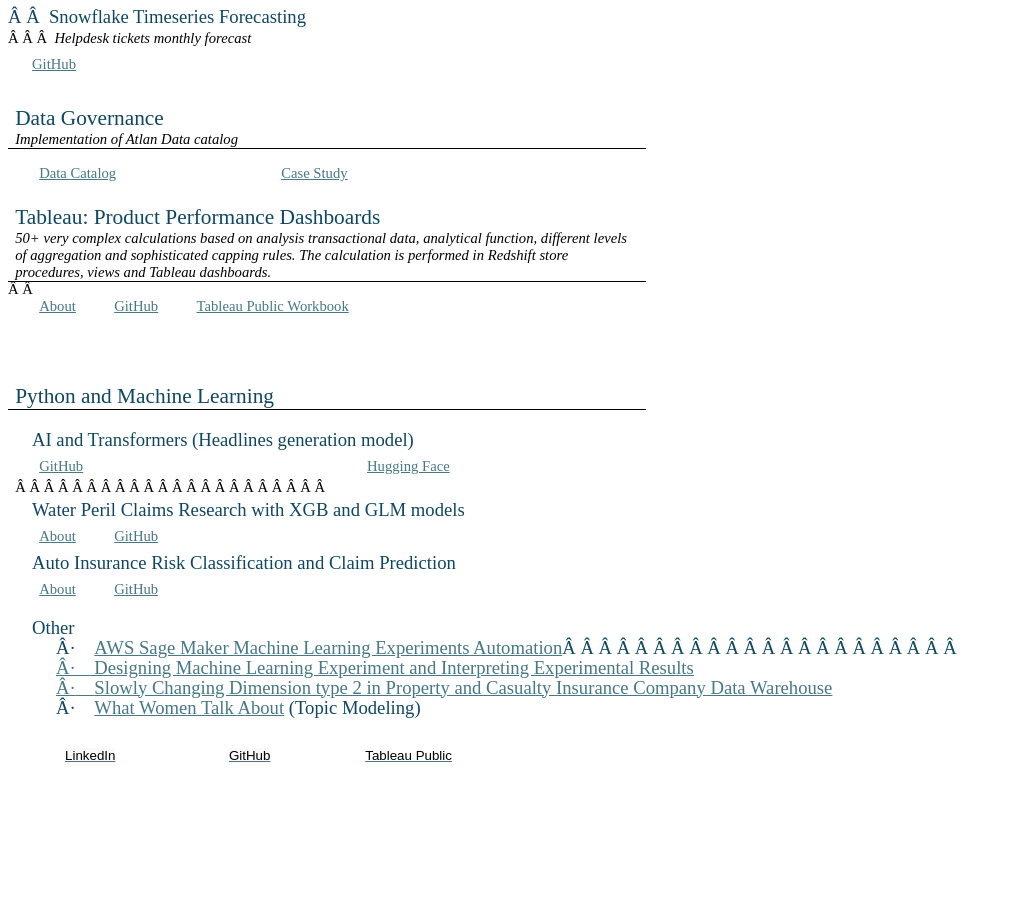
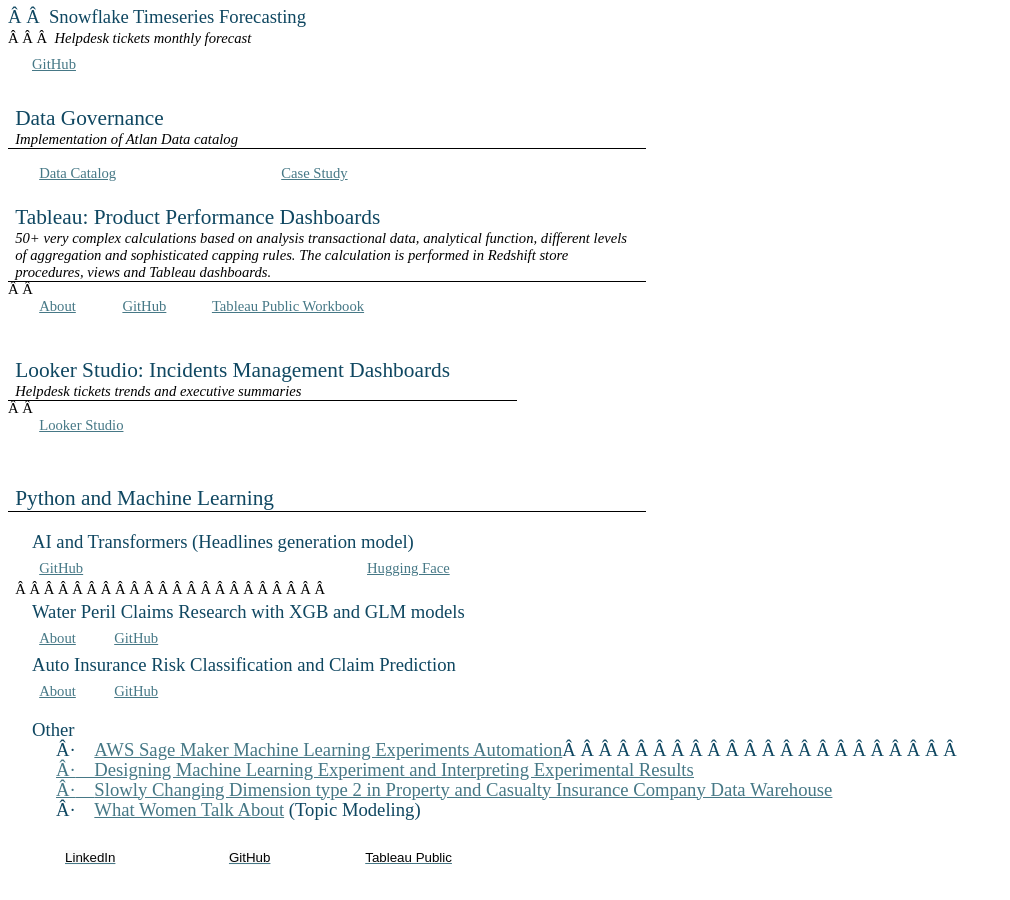
Before and after one commit to KaterynaD/KaterynaD.github.io, a Jekyll site: the page index.html, which Jekyll copies as it is, in a window 1280 px wide and 900 px high, scrolled down 1726 px. Shown: the whole window, without its empty margins (0-1010 px from the left). Built offline with Jekyll 4.4.1, drawn with Linux system fonts in a browser that asks for light colours; before the commit the page ends 2523 px from its top, so only the background shows below that.

Commit message:
Looker Studio report link added

```diff
--- a/index.html
+++ b/index.html
@@ -2601,7 +2601,51 @@
   margin-left:.25in;line-height:normal'><o:p>&nbsp;</o:p></p>
   </td>
  </tr>
+<tr style='mso-yfti-irow:1;mso-row-margin-right:85.4pt'>
+  <td width=75 valign=top style='width:56.25pt;padding:0in 5.4pt 0in 5.4pt'>
+  <p class=MsoNormal style='margin-top:0in;margin-right:0in;margin-bottom:0in;
+  margin-left:.25in;line-height:normal'><o:p>&nbsp;</o:p></p>
+  </td>
+  <td width=81 valign=top style='width:60.4pt;padding:0in 5.4pt 0in 5.4pt'>
+  <p class=MsoNormal style='margin-top:0in;margin-right:0in;margin-bottom:0in;
+  margin-left:.25in;line-height:normal'><o:p>&nbsp;</o:p></p>
+  </td>
+  <td width=354 valign=top style='width:265.45pt;padding:0in 5.4pt 0in 5.4pt'>
+  <p class=MsoNormal style='margin-top:0in;margin-right:0in;margin-bottom:0in;
+  margin-left:.25in;line-height:normal'><o:p>&nbsp;</o:p></p>
+  </td>
+  <td style='mso-cell-special:placeholder;border:none;padding:0in 0in 0in 0in'
+  width=114><p class='MsoNormal'>&nbsp;</td>
+ </tr>
+ <tr style='mso-yfti-irow:2;mso-yfti-lastrow:yes'>
+  <td width=623 colspan=4 valign=top style='width:467.5pt;border:none;
+  border-bottom:solid windowtext 1.0pt;mso-border-bottom-alt:solid windowtext .5pt;
+  padding:0in 5.4pt 0in 5.4pt'>
+  <h2 style='margin:0in;line-height:normal'>Looker Studio: Incidents Management
+  Dashboards<o:p></o:p></h2>
+  <p class=MsoNormal style='margin-bottom:0in;line-height:normal'><i>Helpdesk
+  tickets trends and executive summaries</i><o:p></o:p></p>
+  </td>
+ </tr>
+
 </table>
+
+<p class=MsoNormal style='margin-bottom:0in'><span style='mso-spacerun:yes'>
+</span><i><o:p></o:p></i></p>
+
+<table class=MsoTableGrid border=0 cellspacing=0 cellpadding=0 width=126
+ style='width:94.8pt;border-collapse:collapse;border:none;mso-yfti-tbllook:
+ 1184;mso-padding-alt:0in 5.4pt 0in 5.4pt;mso-border-insideh:none;mso-border-insidev:
+ none'>
+ <tr style='mso-yfti-irow:0;mso-yfti-firstrow:yes;mso-yfti-lastrow:yes'>
+  <td width=126 valign=top style='width:94.8pt;padding:0in 5.4pt 0in 5.4pt'>
+  <p class=MsoNormal style='margin-top:0in;margin-right:0in;margin-bottom:0in;
+  margin-left:.25in;text-align:justify;line-height:normal'><a
+  href="https://lookerstudio.google.com/s/n-BzvXwrwPA">Looker Studio</a><o:p></o:p></p>
+  </td>
+ </tr>
+</table>
+
 
 <p class=MsoNormal><o:p>&nbsp;</o:p></p>
 
```
